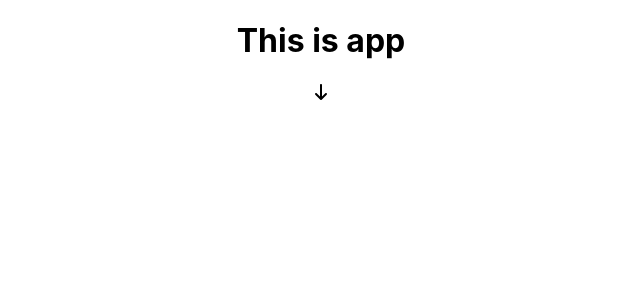
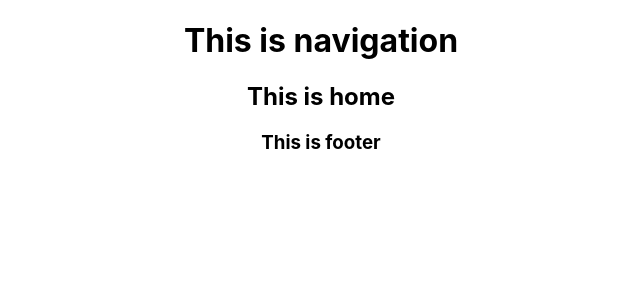
Before and after one commit to sazzadhossain1/solution-grid-new, a React (Create React App) app: page / in a window 1280 px wide. Shown: the top 300 px of the page, without its empty margins (319-959 px from the left). Built offline with nearby package versions, Linux system fonts and the light colour scheme.

Commit message:
all setup done

```diff
--- a/src/App.js
+++ b/src/App.js
@@ -1,14 +1,34 @@
 import { FontAwesomeIcon } from "@fortawesome/react-fontawesome";
 import "./App.css";
 import { faArrowDown } from "@fortawesome/free-solid-svg-icons";
+import { createBrowserRouter, RouterProvider } from "react-router-dom";
+import Main from "./LayOut/Main";
+import Home from "./components/Home/Home";
 
 function App() {
+  const router = createBrowserRouter([
+    {
+      path: "/",
+      element: <Main></Main>,
+      children: [
+        {
+          path: "/",
+          element: <Home></Home>,
+        },
+        {
+          path: "/home",
+          element: <Home></Home>,
+        },
+      ],
+    },
+  ]);
   return (
     <div className="App">
-      <h1>This is app</h1>
-      <FontAwesomeIcon icon={faArrowDown} />
+      <RouterProvider router={router}></RouterProvider>
     </div>
   );
 }
 
 export default App;
+
+// https://www.vservices.com/ ai site er moto kore create korte hobe.
--- /dev/null
+++ b/src/LayOut/Main.js
@@ -0,0 +1,16 @@
+import React from "react";
+import Navigation from "../components/Navigation/Navigation";
+import { Outlet } from "react-router-dom";
+import Footer from "../components/Footer/Footer";
+
+const Main = () => {
+  return (
+    <div>
+      <Navigation></Navigation>
+      <Outlet></Outlet>
+      <Footer></Footer>
+    </div>
+  );
+};
+
+export default Main;
--- /dev/null
+++ b/src/components/Footer/Footer.js
@@ -0,0 +1,12 @@
+import React from "react";
+import "./Footer.css";
+
+const Footer = () => {
+  return (
+    <div>
+      <h3>This is footer</h3>
+    </div>
+  );
+};
+
+export default Footer;
--- /dev/null
+++ b/src/components/Home/Home.js
@@ -0,0 +1,12 @@
+import React from "react";
+import "./Home.css";
+
+const Home = () => {
+  return (
+    <div>
+      <h2>This is home</h2>
+    </div>
+  );
+};
+
+export default Home;
--- /dev/null
+++ b/src/components/Navigation/Navigation.js
@@ -0,0 +1,12 @@
+import React from "react";
+import "./Navigation.css";
+
+const Navigation = () => {
+  return (
+    <div>
+      <h1>This is navigation</h1>
+    </div>
+  );
+};
+
+export default Navigation;
```
Also changed, not shown: src/components/Footer/Footer.css (added), src/components/Home/Home.css (added), src/components/Navigation/Navigation.css (added).
